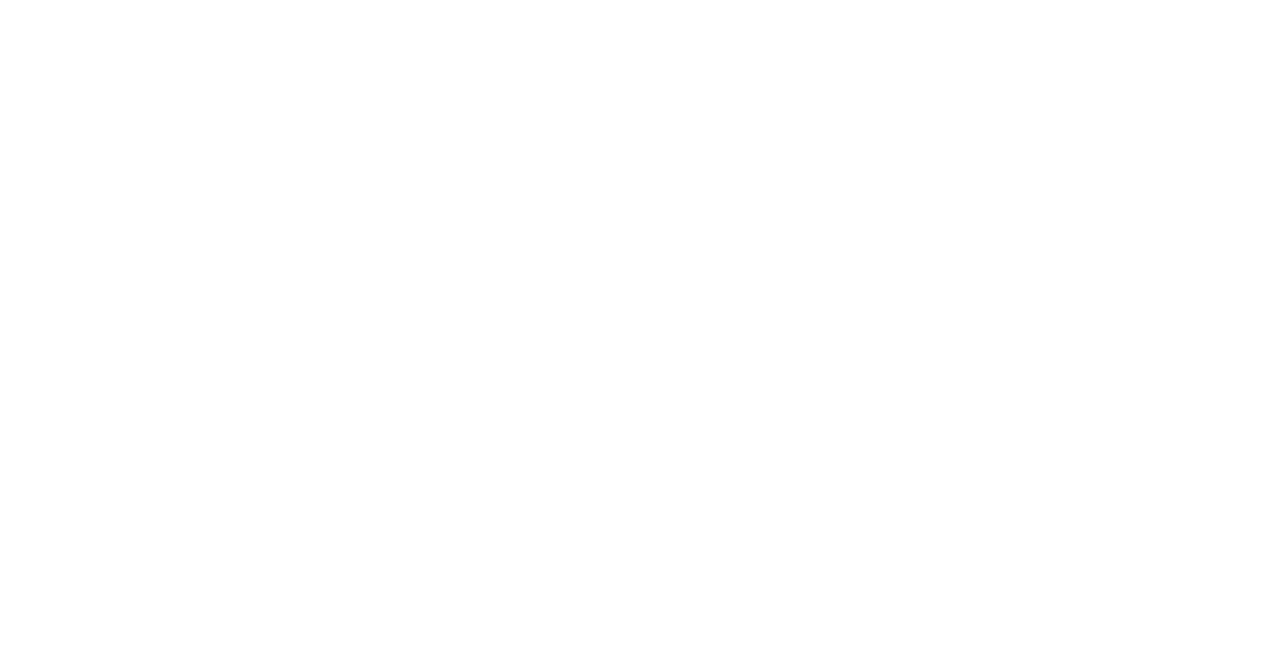
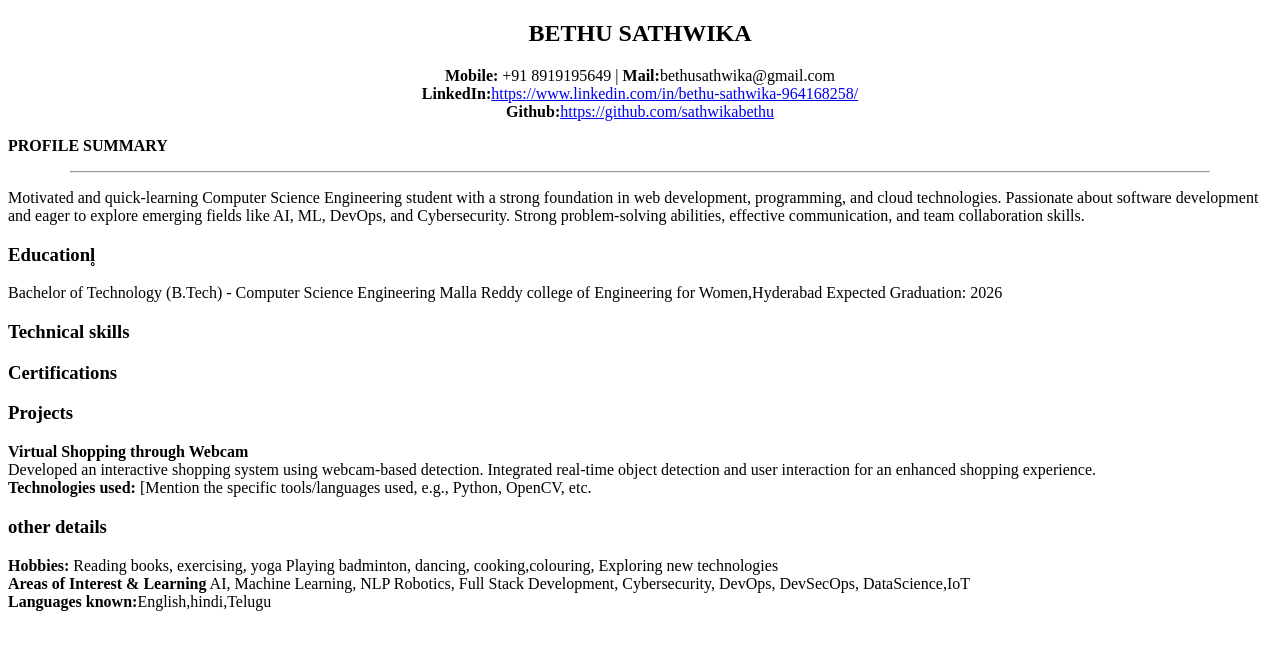
Before and after one commit to sathwikabethu/31r, a plain HTML site: page day5/index.html in a window 1280 px wide. Drawn offline with Linux system fonts and the light colour scheme.

Commit message:
box model added

```diff
--- a/day5/index.html
+++ b/day5/index.html
@@ -1,11 +1,78 @@
 <!DOCTYPE html>
 <html lang="en">
-<head>
-    <meta charset="UTF-8">
-    <meta name="viewport" content="width=device-width, initial-scale=1.0">
+  <head>
+    <meta charset="UTF-8" />
+    <link rel="shortcut icon" href="favicon.ico" type="image/x-icon" />
+    <meta name="viewport" content="width=device-width, initial-scale=1.0" />
     <title>Resume</title>
-</head>
-<body>
+  </head>
+  <body>
+    <header style="text-align: center">
+      <h2 style="text-align: center">BETHU SATHWIKA</h2>
+      <p>
+        <b>Mobile:</b> +91 8919195649 | <b>Mail:</b>bethusathwika@gmail.com
+        <br /><b>LinkedIn:</b
+        ><a href="https://www.linkedin.com/in/bethu-sathwika-964168258/"
+          >https://www.linkedin.com/in/bethu-sathwika-964168258/</a
+        ><br /><b>Github:</b
+        ><a href="https://github.com/sathwikabethu"
+          >https://github.com/sathwikabethu</a
+        >
+      </p>
+    </header>
+    <section>
+      <b>
+        <p>PROFILE SUMMARY</p>
+      </b>
+      <hr style="width: 90%" />
+      <p>
+        Motivated and quick-learning Computer Science Engineering student with a
+        strong foundation in web development, programming, and cloud
+        technologies. Passionate about software development and eager to explore
+        emerging fields like AI, ML, DevOps, and Cybersecurity. Strong
+        problem-solving abilities, effective communication, and team
+        collaboration skills.
+      </p>
+    </section>
+    <section>
+      <h3>Educationl̥</h3>
+      <p>
+        Bachelor of Technology (B.Tech) - Computer Science Engineering Malla
+        Reddy college of Engineering for Women,Hyderabad Expected Graduation:
+        2026
+      </p>
+    </section>
+    <section>
+      <h3>Technical skills</h3>
+      <p></p>
+    </section>
+    <section>
+      <h3>Certifications</h3>
+      <p></p>
+    </section>
+    <section>
+      <h3>Projects</h3>
+      <p>
+        <b>Virtual Shopping through Webcam</b><br />
+        Developed an interactive shopping system using webcam-based detection.
+        Integrated real-time object detection and user interaction for an
+        enhanced shopping experience.
+        <br /><b>Technologies used:</b> [Mention the specific tools/languages
+        used, e.g., Python, OpenCV, etc.
+      </p>
+    </section>
+    <section>
+      <h3>other details</h3>
+      <p>
+      <b>Hobbies:</b>
+        Reading books, exercising, yoga Playing badminton, dancing,
+        cooking,colouring, Exploring new technologies <br />
+        <b>Areas of Interest & Learning</b>
+        AI, Machine Learning, NLP Robotics, Full Stack Development,
+        Cybersecurity, DevOps, DevSecOps, DataScience,IoT <br>
+        <b>Languages known:</b>English,hindi,Telugu
 
-</body>
+      </p>
+    </section>
+  </body>
 </html>
```
Also changed, not shown: index.html (+5 -0 lines).
